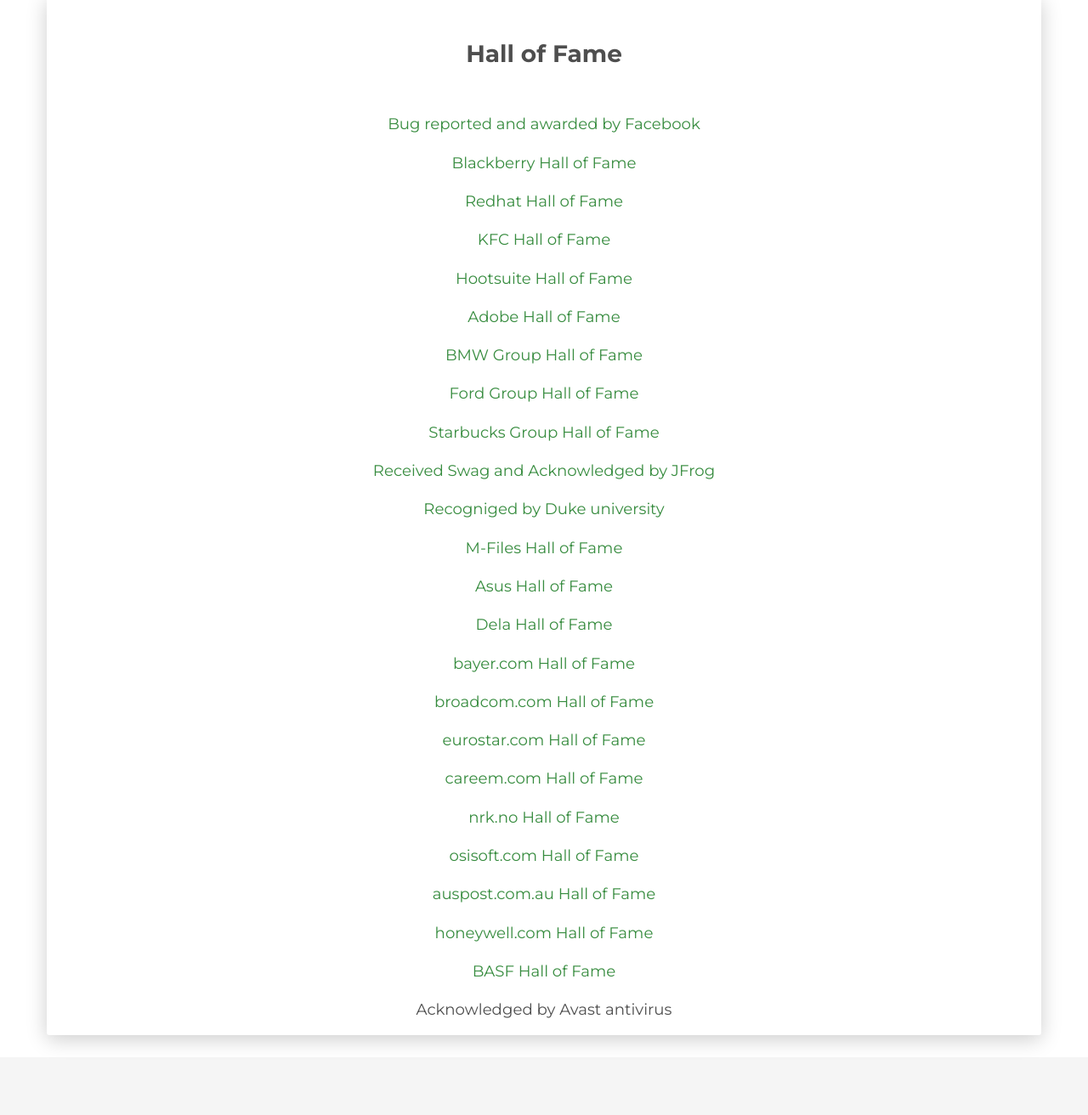
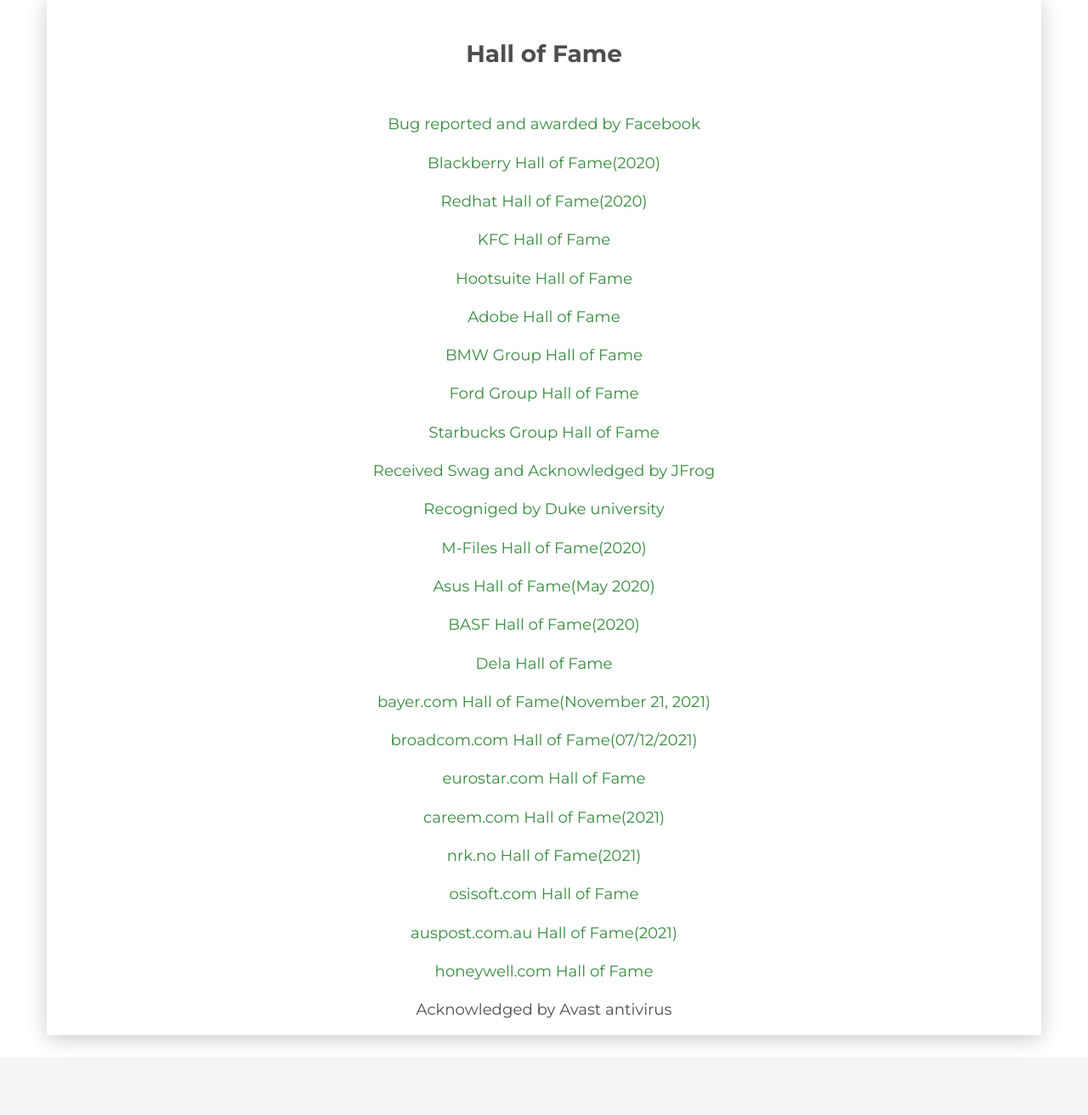
Before and after one commit to nvk0x/nvk0x.github.io, a plain HTML site: page index.html in a window 1280 px wide. Shown: the part 1645-2957 px from the top of the page at 85% size. Drawn offline with nearby package versions, Linux system fonts and the light colour scheme; animation ran at ten frames a second.

Commit message:
code updated

```diff
--- a/index.html
+++ b/index.html
@@ -243,8 +243,8 @@
 						</div>
 
 				<p style="text-align:center;font-size:130%;"><a href="https://www.linkedin.com/posts/naveenkmt_bugbounty-cybersecurite-activity-6767718534123438080-X3a0">Bug reported and awarded by Facebook</a></p>
-				<p style="text-align:center;font-size:130%;"><a href="https://www.blackberry.com/us/en/services/blackberry-product-security-incident-response">Blackberry Hall of Fame</a></p>
-				<p style="text-align:center;font-size:130%;"><a href="https://access.redhat.com/articles/66234">Redhat Hall of Fame</a></p>
+				<p style="text-align:center;font-size:130%;"><a href="https://www.blackberry.com/us/en/services/blackberry-product-security-incident-response">Blackberry Hall of Fame(2020)</a></p>
+				<p style="text-align:center;font-size:130%;"><a href="https://access.redhat.com/articles/66234">Redhat Hall of Fame(2020)</a></p>
 				<p style="text-align:center;font-size:130%;"><a href="https://kfc.responsibledisclosure.com/hc/en-us/articles/360037746354-Acknowledgments">KFC Hall of Fame</a></p>
 				<p style="text-align:center;font-size:130%;"><a href="https://www.hootsuite.com/security">Hootsuite Hall of Fame</a></p>
 				<p style="text-align:center;font-size:130%;"><a href="https://hackerone.com/nvk0x?type=user">Adobe Hall of Fame</a></p>
@@ -253,18 +253,18 @@
 				<p style="text-align:center;font-size:130%;"><a href="https://hackerone.com/nvk0x?type=user">Starbucks Group Hall of Fame</a></p>
 				<p style="text-align:center;font-size:130%;"><a href="https://hackerone.com/jfrog/thanks?type=team">Received Swag and Acknowledged by JFrog</a></p>
 				<p style="text-align:center;font-size:130%;"><a href="https://security.duke.edu/news-alerts/duke-recognizes-responsible-disclosure-53">Recogniged by Duke university</a></p>
-				<p style="text-align:center;font-size:130%;"><a href="https://www.m-files.com/about/trust-center/security-hall-of-fame/">M-Files Hall of Fame</a></p>
-				<p style="text-align:center;font-size:130%;"><a href="https://www.asus.com/content/ASUS-Product-Security-Advisory/">Asus Hall of Fame</a></p>
+				<p style="text-align:center;font-size:130%;"><a href="https://www.m-files.com/about/trust-center/security-hall-of-fame/">M-Files Hall of Fame(2020)</a></p>
+				<p style="text-align:center;font-size:130%;"><a href="https://www.asus.com/content/ASUS-Product-Security-Advisory/">Asus Hall of Fame(May 2020)</a></p>
+				<p style="text-align:center;font-size:130%;"><a href="https://www.basf.com/global/en/legal/responsible-disclosure-statement.html">BASF Hall of Fame(2020)</a></p>
 				<p style="text-align:center;font-size:130%;"><a href="https://www.dela.nl/over-dela/over-cooperatie-dela/governance/responsible-disclosure/hall-of-fame">Dela Hall of Fame</a></p>
-				<p style="text-align:center;font-size:130%;"><a href="https://www.bayer.com/en/cybersecurity-hall-of-fame">bayer.com Hall of Fame</a></p>
-				<p style="text-align:center;font-size:130%;"><a href="https://www.broadcom.com/support/security-center/security-thanks">broadcom.com Hall of Fame</a></p>
+				<p style="text-align:center;font-size:130%;"><a href="https://www.bayer.com/en/cybersecurity-hall-of-fame">bayer.com Hall of Fame(November 21, 2021)</a></p>
+				<p style="text-align:center;font-size:130%;"><a href="https://www.broadcom.com/support/security-center/security-thanks">broadcom.com Hall of Fame(07/12/2021)</a></p>
 				<p style="text-align:center;font-size:130%;"><a href="https://www.eurostar.com/responsible-disclosure">eurostar.com Hall of Fame</a></p>
-				<p style="text-align:center;font-size:130%;"><a href="https://security.careem.com/hall-of-fame">careem.com Hall of Fame</a></p>
-				<p style="text-align:center;font-size:130%;"><a href="https://info.nrk.no/hjem/responsible-disclosure-policy/">nrk.no Hall of Fame</a></p>
+				<p style="text-align:center;font-size:130%;"><a href="https://security.careem.com/hall-of-fame">careem.com Hall of Fame(2021)</a></p>
+				<p style="text-align:center;font-size:130%;"><a href="https://info.nrk.no/hjem/responsible-disclosure-policy/">nrk.no Hall of Fame(2021)</a></p>
 				<p style="text-align:center;font-size:130%;"><a href="https://pisquare.osisoft.com/s/Blog-Detail/a8r1I000000GvYlQAK/hall-of-thanks">osisoft.com Hall of Fame</a></p>
-				<p style="text-align:center;font-size:130%;"><a href="https://auspost.com.au/about-us/about-our-site/responsible-disclosure#recognition">auspost.com.au Hall of Fame</a></p>
-				<p style="text-align:center;font-size:130%;"><a href="https://www.honeywell.com/us/en/product-security#language4/">honeywell.com Hall of Fame</a></p>
-				<p style="text-align:center;font-size:130%;"><a href="https://www.basf.com/global/en/legal/responsible-disclosure-statement.html">BASF Hall of Fame</a></p>
+				<p style="text-align:center;font-size:130%;"><a href="https://auspost.com.au/about-us/about-our-site/responsible-disclosure#recognition">auspost.com.au Hall of Fame(2021)</a></p>
+				<p style="text-align:center;font-size:130%;"><a href="https://www.honeywell.com/us/en/product-security#acknowledgments">honeywell.com Hall of Fame</a></p>
 				<p style="text-align:center;font-size:130%;"><a>Acknowledged by Avast antivirus</a></p>
 
 
```
Also changed, not shown: 1 other file.
